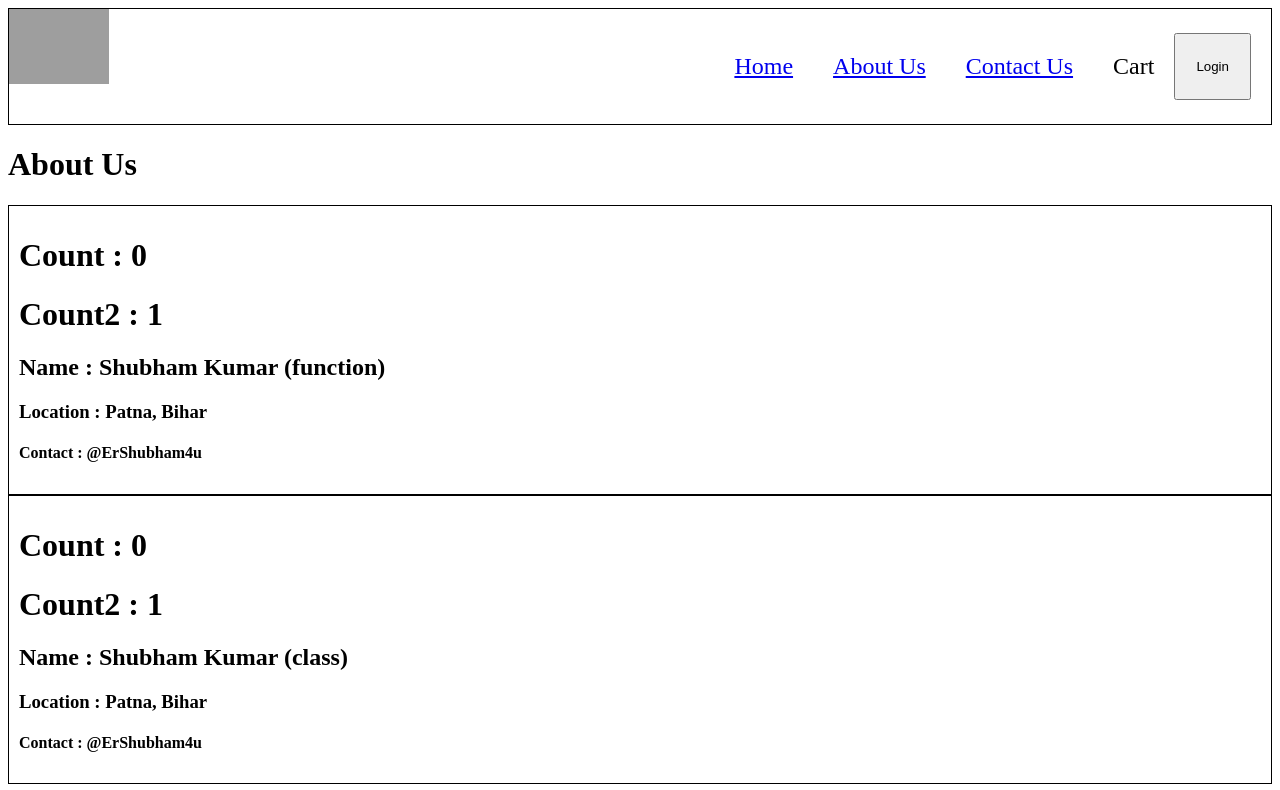
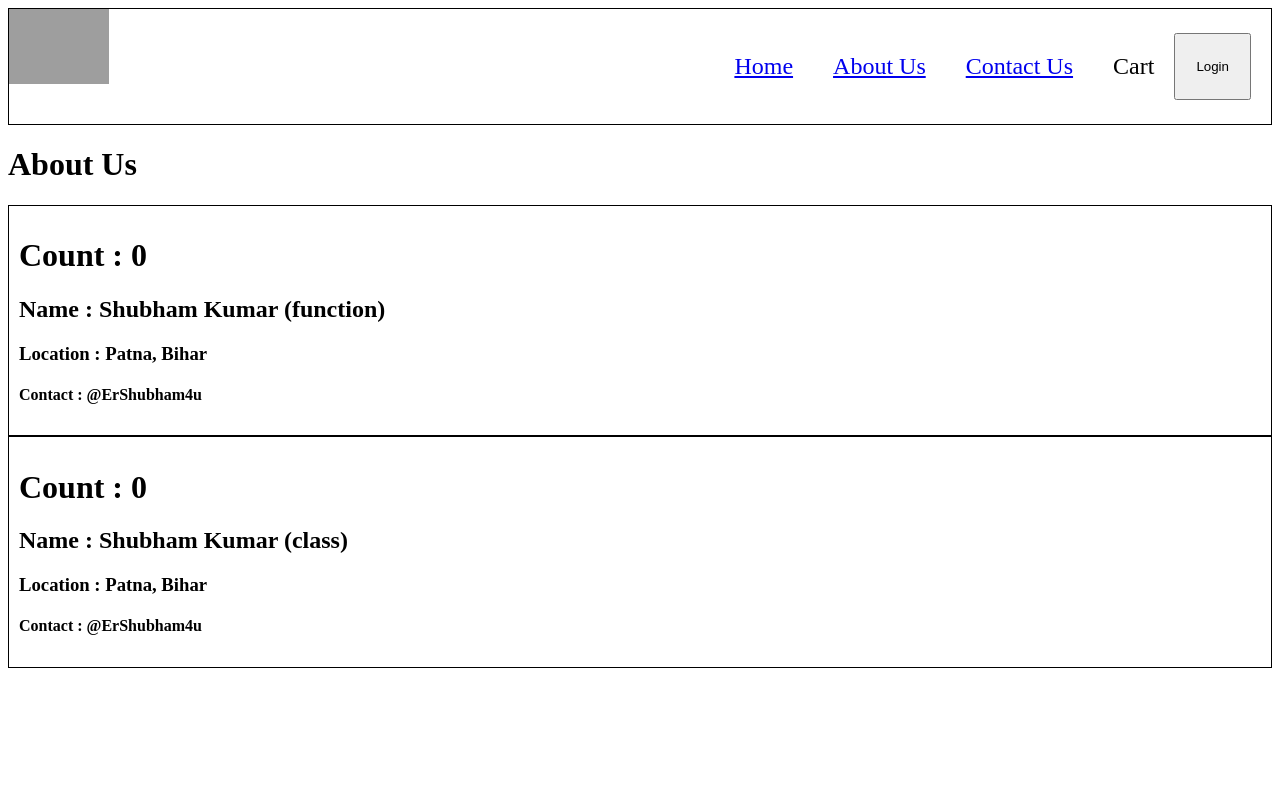
Before and after one commit to ErShubham4u/CJC, a React (Vite) app: page /about in a window 1280 px wide. Shown: the top 790 px of the page. Built offline with nearby package versions, Linux system fonts and the light colour scheme; grey boxes are pictures that could not be loaded.

Commit message:
Class - 11 ( Part - 10 )

```diff
--- a/src/components/User.js
+++ b/src/components/User.js
@@ -2,11 +2,9 @@ import { useState } from "react";
 
 const User = ({ name, location, contact }) => {
   const [count, setCount] = useState(0);
-  const [count2, setCount2] = useState(1);
   return (
     <div className="user-card">
       <h1>Count : {count}</h1>
-      <h1>Count2 : {count2}</h1>
       <h2>Name : {name}</h2>
       <h3>Location : {location}</h3>
       <h4>Contact : {contact}</h4>
--- a/src/components/UserClass.js
+++ b/src/components/UserClass.js
@@ -5,16 +5,14 @@ class UserClass extends React.Component {
     super(props);
     this.state = {
       count: 0,
-      count2: 1,
     };
   }
   render() {
     const { name, location, contact } = this.props;
-    const { count, count2 } = this.state;
+    const { count } = this.state;
     return (
       <div className="user-card">
         <h1>Count : {count}</h1>
-        <h1>Count2 : {count2}</h1>
         <h2>Name : {name}</h2>
         <h3>Location : {location}</h3>
         <h4>Contact : {contact}</h4>
```
